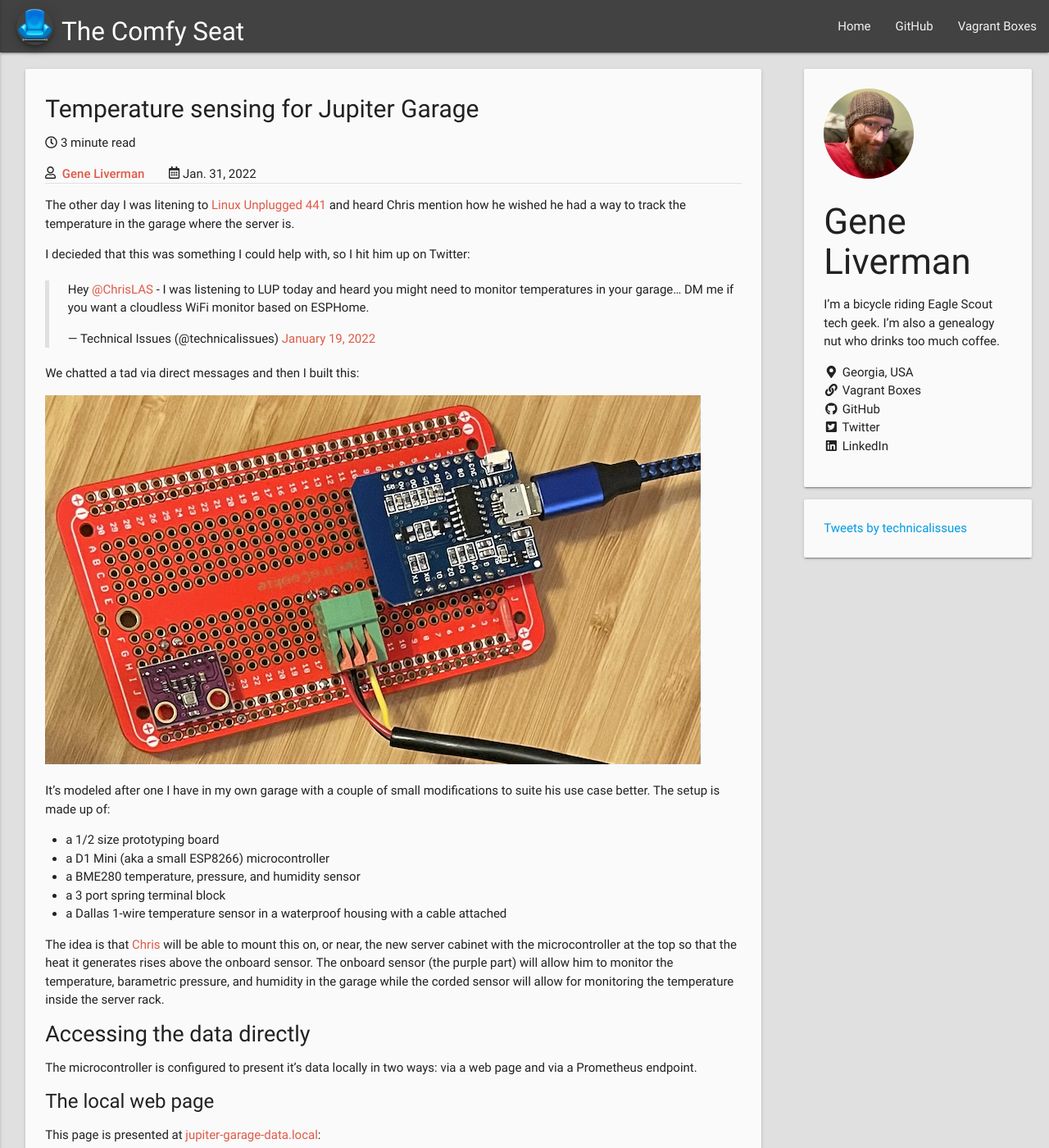
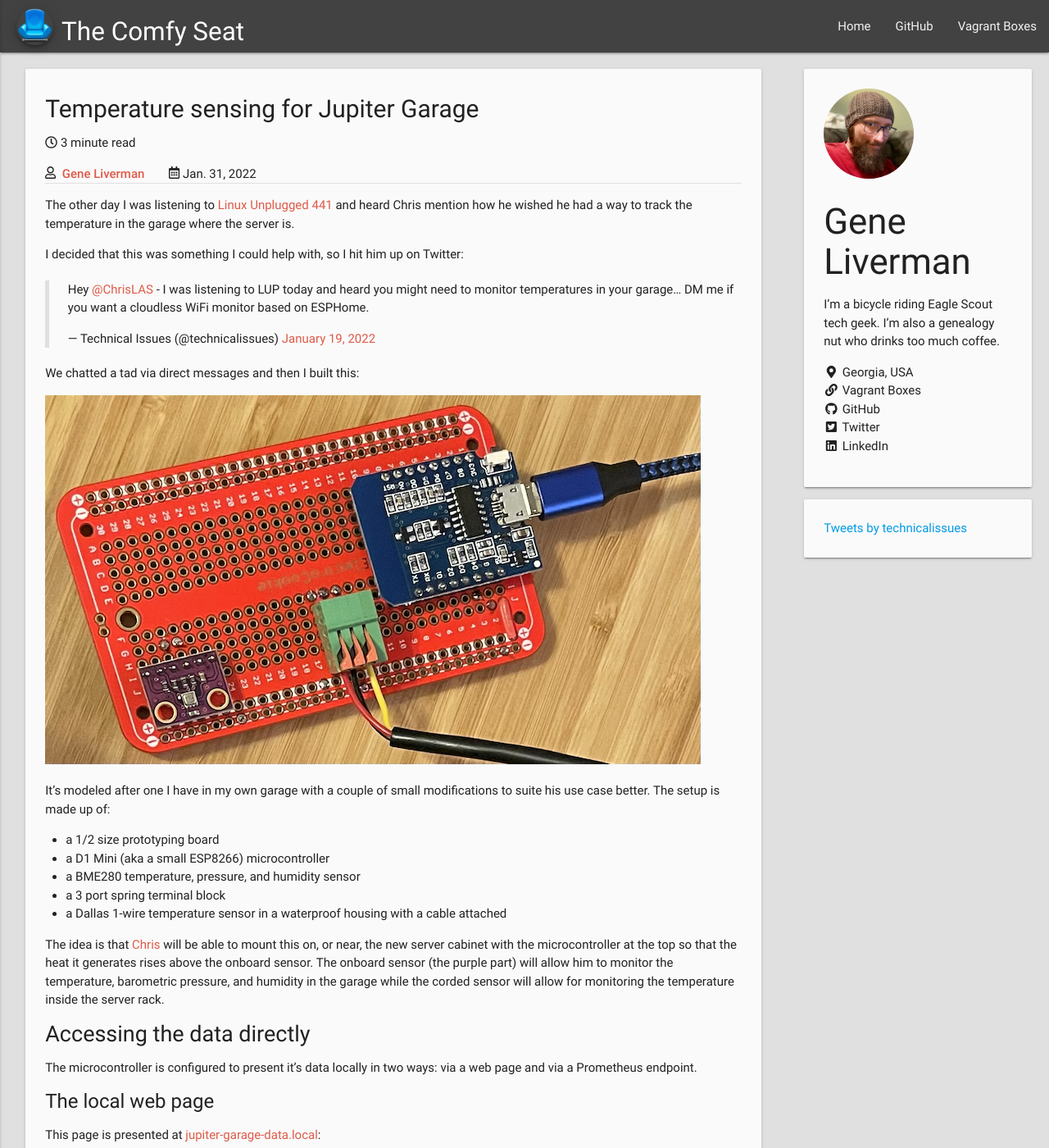
Before and after one commit to genebean/jekyll-beanbag, a Jekyll site: the page built from _posts/2022-01-30-jupiter-garage-data.md, in a window 1280 px wide and 1400 px high. Shown: the whole window at 82% size. Built offline with Jekyll 4.4.1, drawn with Linux system fonts in a browser that asks for light colours; nearby versions of some CDN libraries; comment, search, counter and statistics services are not loaded.

Commit message:
Fix spelling

```diff
--- a/_posts/2022-01-30-jupiter-garage-data.md
+++ b/_posts/2022-01-30-jupiter-garage-data.md
@@ -4,9 +4,9 @@
 date: 2022-01-30 22:34 -0500
 ---
 
-The other day I was litening to [Linux Unplugged 441](https://linuxunplugged.com/441) and heard Chris mention how he wished he had a way to track the temperature in the garage where the server is.
+The other day I was listening to [Linux Unplugged 441](https://linuxunplugged.com/441) and heard Chris mention how he wished he had a way to track the temperature in the garage where the server is.
 
-I decieded that this was something I could help with, so I hit him up on Twitter:
+I decided that this was something I could help with, so I hit him up on Twitter:
 
 > Hey [@ChrisLAS](https://twitter.com/ChrisLAS) - I was listening to LUP today and heard you might need to monitor temperatures in your garage… DM me if you want a cloudless WiFi monitor based on ESPHome.
 >
@@ -24,7 +24,7 @@
 * a 3 port spring terminal block
 * a Dallas 1-wire temperature sensor in a waterproof housing with a cable attached
 
-The idea is that [Chris](https://twitter.com/ChrisLAS) will be able to mount this on, or near, the new server cabinet with the microcontroller at the top so that the heat it generates rises above the onboard sensor. The onboard sensor (the purple part) will allow him to monitor the temperature, barametric pressure, and humidity in the garage while the corded sensor will allow for monitoring the temperature inside the server rack.
+The idea is that [Chris](https://twitter.com/ChrisLAS) will be able to mount this on, or near, the new server cabinet with the microcontroller at the top so that the heat it generates rises above the onboard sensor. The onboard sensor (the purple part) will allow him to monitor the temperature, barometric pressure, and humidity in the garage while the corded sensor will allow for monitoring the temperature inside the server rack.
 
 ## Accessing the data directly
 
```
